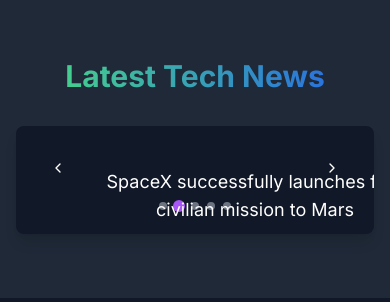
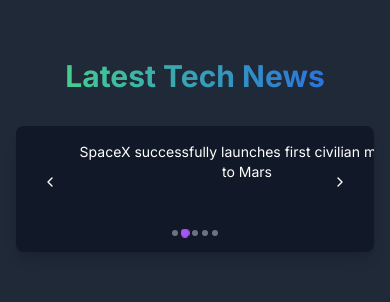
Before and after one commit to Tahasaif3/Milestone-3-assignment, a Next.js app: page / in a window 390 px wide. Shown: the part 2780-3082 px from the top of the page. Built offline with nearby package versions, Linux system fonts and the light colour scheme.

Commit message:
TechNewsSlider.tsx

```diff
--- a/components/TechNewsSlider.tsx
+++ b/components/TechNewsSlider.tsx
@@ -37,7 +37,7 @@
 
   const variants = {
     enter: (direction: number) => ({
-      x: direction > 0 ? 1000 : -1000,
+      x: direction > 0 ? '100%' : '-100%',
       opacity: 0,
     }),
     center: {
@@ -47,18 +47,23 @@
     },
     exit: (direction: number) => ({
       zIndex: 0,
-      x: direction < 0 ? 1000 : -1000,
+      x: direction < 0 ? '100%' : '-100%',
       opacity: 0,
     }),
   }
 
   return (
-    <div className="relative bg-gray-900 p-6 rounded-lg shadow-lg overflow-hidden">
+    <div className="relative bg-gray-900 p-4 sm:p-6 rounded-lg shadow-lg overflow-hidden">
       <div className="flex items-center justify-between">
-        <Button onClick={goToPrevious} variant="ghost" size="icon" className="text-white z-10">
-          <ChevronLeft className="h-6 w-6" />
+        <Button
+          onClick={goToPrevious}
+          variant="ghost"
+          size="icon"
+          className="text-white z-10 p-1 sm:p-2"
+        >
+          <ChevronLeft className="h-4 w-4 sm:h-6 sm:w-6" />
         </Button>
-        <div className="flex-1 overflow-hidden">
+        <div className="flex-1 overflow-hidden h-20 sm:h-24">
           <AnimatePresence initial={false} custom={direction}>
             <motion.p
               key={currentIndex}
@@ -71,21 +76,28 @@
                 x: { type: "spring", stiffness: 300, damping: 30 },
                 opacity: { duration: 0.2 },
               }}
-              className="text-center text-lg px-4 absolute w-full"
+              className="text-center text-sm sm:text-lg px-2 sm:px-4 absolute w-full"
             >
               {newsItems[currentIndex]}
             </motion.p>
           </AnimatePresence>
         </div>
-        <Button onClick={goToNext} variant="ghost" size="icon" className="text-white z-10">
-          <ChevronRight className="h-6 w-6" />
+        <Button
+          onClick={goToNext}
+          variant="ghost"
+          size="icon"
+          className="text-white z-10 p-1 sm:p-2"
+        >
+          <ChevronRight className="h-4 w-4 sm:h-6 sm:w-6" />
         </Button>
       </div>
-      <div className="mt-4 flex justify-center">
+      <div className="mt-2 sm:mt-4 flex justify-center">
         {newsItems.map((_, index) => (
           <motion.div
             key={index}
-            className={`w-2 h-2 rounded-full mx-1 ${index === currentIndex ? 'bg-purple-500' : 'bg-gray-500'}`}
+            className={`w-1.5 h-1.5 sm:w-2 sm:h-2 rounded-full mx-0.5 sm:mx-1 ${
+              index === currentIndex ? 'bg-purple-500' : 'bg-gray-500'
+            }`}
             initial={false}
             animate={{ scale: index === currentIndex ? 1.5 : 1 }}
             transition={{ duration: 0.3 }}
```
